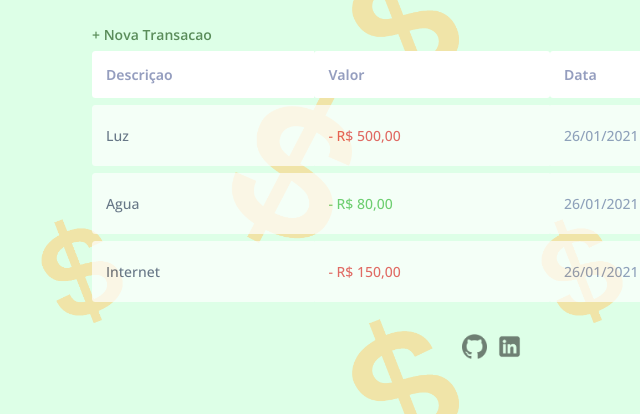
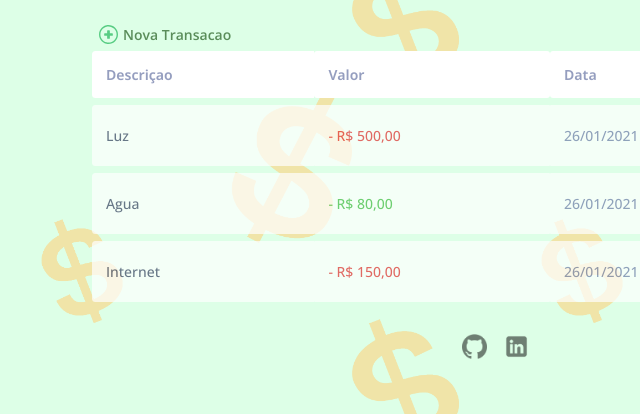
Before and after one commit to WallaceSardinha/dev-finance, a plain HTML site: page index.html in a window 1280 px wide. Shown: the part 272-686 px from the top of the page, 148-788 px from the left. Drawn offline with nearby package versions, Linux system fonts and the light colour scheme.

Commit message:
update CSS & Modal

```diff
--- a/index.html
+++ b/index.html
@@ -50,8 +50,8 @@
         <section id="transaction">
             <h2 class="sr-only">Transaçoes</h2>
 
-            <a href="#" class="btnModalOpen" onclick="Modal.open()">+ Nova Transacao</a>
 
+            <a href="#" class="btnModalOpen" onclick="Modal.open()"><img src="./images/add.svg" id="addicon">Nova Transacao</a>
             <table id="data-table">
                 <thead>
                     <tr>
--- a/style.css
+++ b/style.css
@@ -45,13 +45,29 @@ body {
 }
 
 a {
+    display: flex;
     text-decoration: none;
     font-weight: 600;
     color: #5a8d5a;
+    /*justify-content: end;*/
+    margin-left: 7px;
 }
 
 a:hover {
     color: #1ba51b;
+
+}
+
+#addicon {
+    display: flex;
+    width: 19px;
+    margin-right: 5px;
+    opacity: 60%;
+}
+
+#addicon:hover {
+    opacity: 100%;
+    scale: 1.1;
 
 }
 
@@ -351,7 +367,7 @@ width: 100%;
 h4 {
 
     position: relative;
-    top: -30px;
+    top: -15px;
     font-size: 20px;
     font-family: 'Open Sans', sans-serif;
     color: var(--dark-blue);
```
Also changed, not shown: images/add.svg (added).
